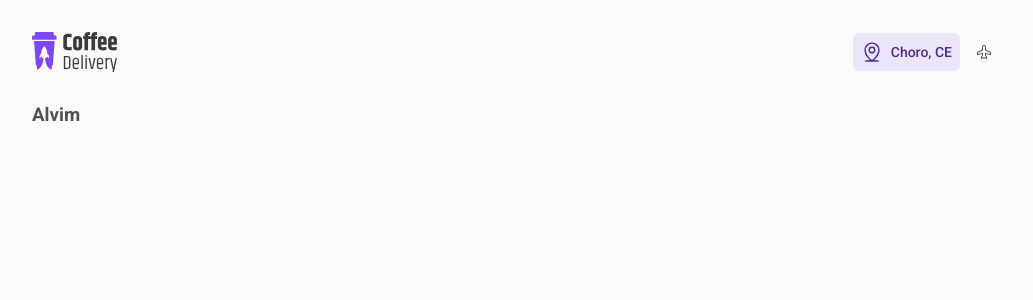
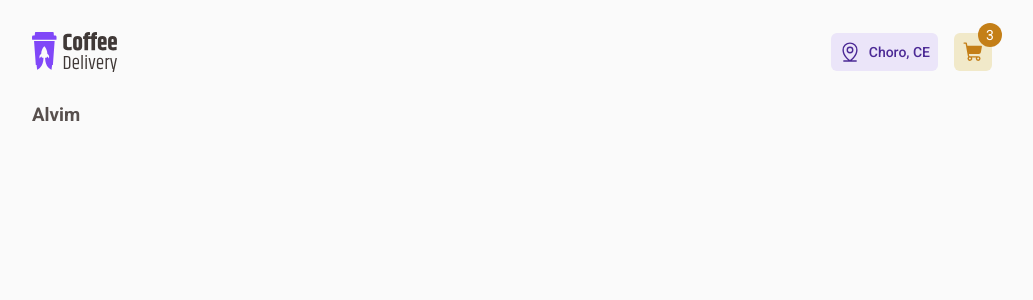
Before and after one commit to alvarobianor/coffee-delivery, a React (Vite) app: page / in a window 1280 px wide. Shown: the top 300 px of the page, without its empty margins (128-1161 px from the left). Built offline with nearby package versions, Linux system fonts and the light colour scheme.

Commit message:
Update Header

```diff
--- a/src/Components/Header/index.tsx
+++ b/src/Components/Header/index.tsx
@@ -1,7 +1,7 @@
 import Logo from '@assets/Logo.svg';
 import styled from 'styled-components';
 
-import { Airplane } from '@phosphor-icons/react';
+import { CartButton } from './CartButton';
 import { Location } from './Location';
 
 export function Header() {
@@ -10,7 +10,7 @@ export function Header() {
       <img src={Logo} />
       <InfosContainer>
         <Location text="Choro, CE" />
-        <Airplane />
+        <CartButton />
       </InfosContainer>
     </HeaderContainer>
   );
```
